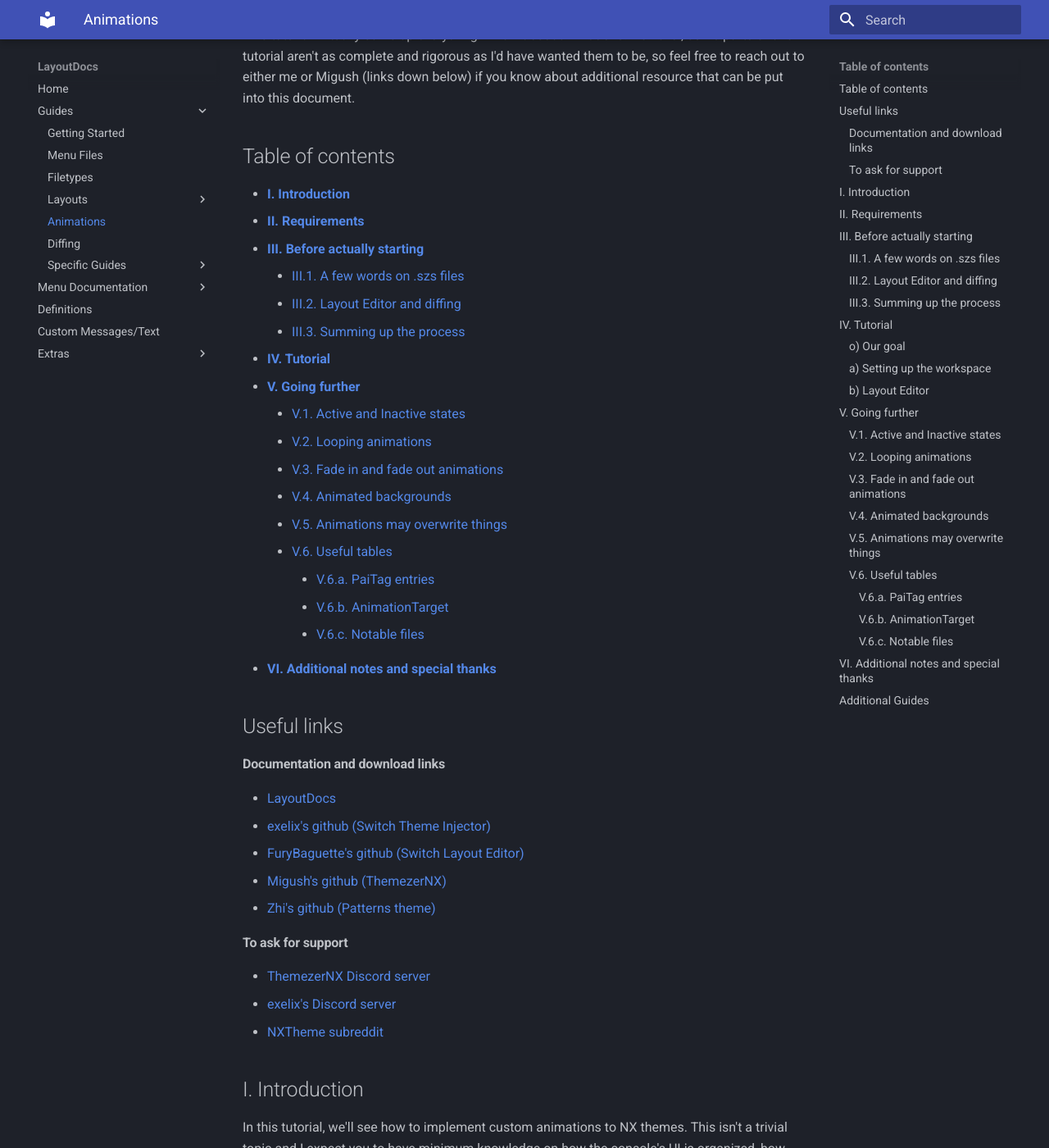
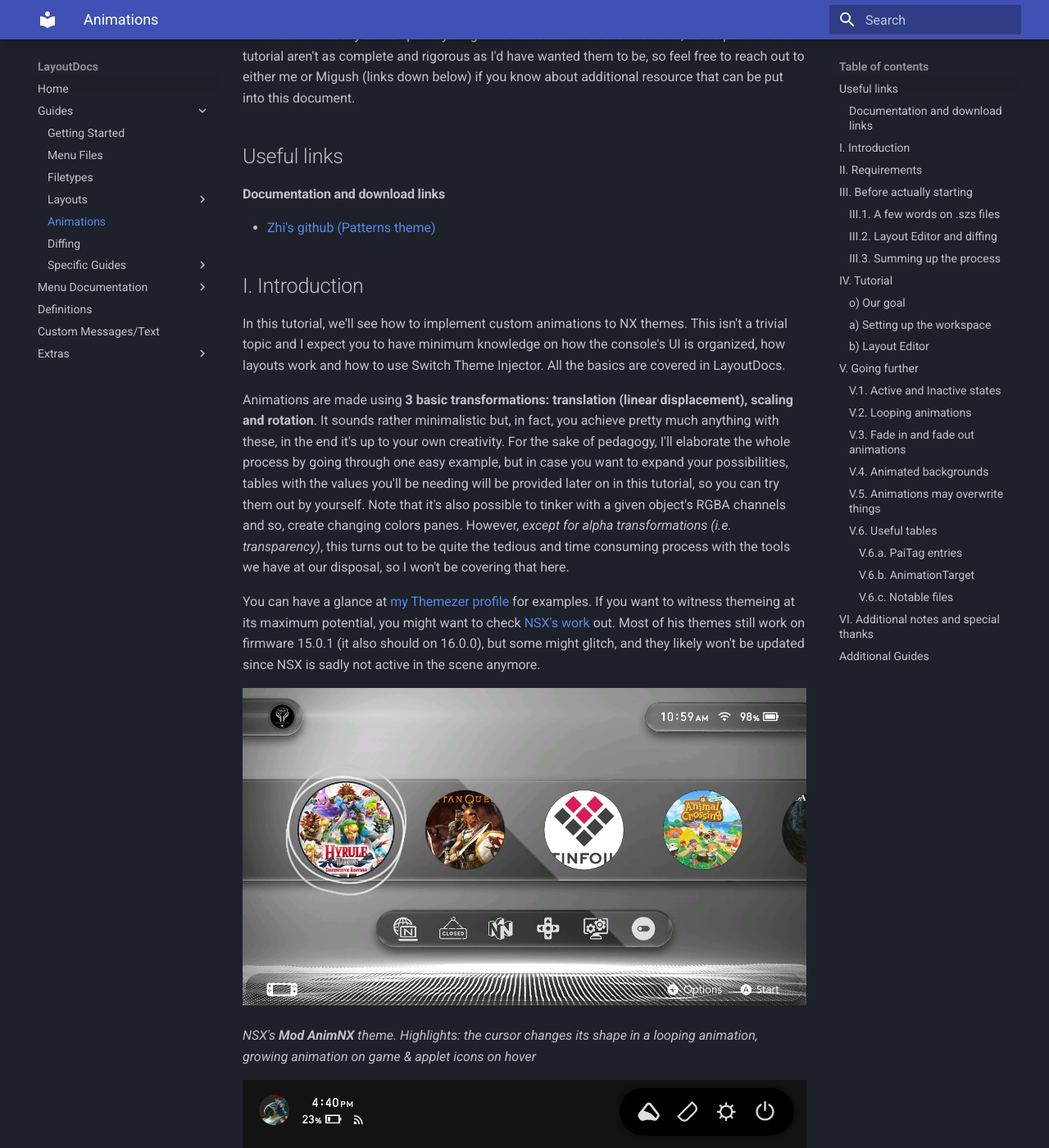
Before and after one commit to ThemezerNX/LayoutDocs, an MkDocs documentation site: the page built from docs/guide/animations/index.md, in a window 1280 px wide and 1400 px high, scrolled down 269 px. Shown: the whole window at 82% size. Built offline with MkDocs 1.6.1 and Material for MkDocs 9.7.7, drawn with Linux system fonts in a browser that asks for light colours.

Commit message:
Update animations tutorial

```diff
--- a/docs/guide/animations/index.md
+++ b/docs/guide/animations/index.md
@@ -6,40 +6,10 @@ _Written by [Capybara](https://themezer.net/creators/382997176307154945)_
 <br />
 This tutorial virtually sums up everything I know about animations. However, some parts of this tutorial aren't as complete and rigorous as I'd have wanted them to be, so feel free to reach out to either me or Migush (links down below) if you know about additional resource that can be put into this document.
 
-## Table of contents
-
-- **[I. Introduction](#i-introduction)**
-- **[II. Requirements](#ii-requirements)**
-- **[III. Before actually starting](#iii-before-actually-starting)**
-	- [III.1. A few words on .szs files](#iii1-a-few-words-on-szs-files)
-	- [III.2. Layout Editor and diffing](#iii2-layout-editor-and-diffing)
-	- [III.3. Summing up the process](#iii3-summing-up-the-process)
-- **[IV. Tutorial](#iv-tutorial)**
-- **[V. Going further](#v-going-further)**
-	- [V.1. Active and Inactive states](#v1-active-and-inactive-states)
-	- [V.2. Looping animations](#v2-looping-animations)
-	- [V.3. Fade in and fade out animations](#v3-fade-in-and-fade-out-animations)
-	- [V.4. Animated backgrounds](#v4-animated-backgrounds)
-	- [V.5. Animations may overwrite things](#v5-animations-may-overwrite-things)
-    - [V.6. Useful tables](#v6-useful-tables)
-	    - [V.6.a. PaiTag entries](#v6a-paitag-entries)
-         - [V.6.b. AnimationTarget](#v6b-animationtarget)
-         - [V.6.c. Notable files](#v6c-notable-files)
-- **[VI. Additional notes and special thanks](#vi-additional-notes-and-special-thanks)**
-
 ## Useful links
 
 #### Documentation and download links
-- [LayoutDocs](https://layoutdocs.themezer.net/)
-- [exelix's github (Switch Theme Injector)](https://github.com/exelix11/SwitchThemeInjector)
-- [FuryBaguette's github (Switch Layout Editor)](https://github.com/FuryBaguette/SwitchLayoutEditor)
-- [Migush's github (ThemezerNX)](https://github.com/ThemezerNX/)
 - [Zhi's github (Patterns theme)](https://github.com/zzzribas/Patterns)
-
-#### To ask for support
-- [ThemezerNX Discord server](https://discord.com/invite/nnm8wyM)
-- [exelix's Discord server](https://discord.gg/rqU5Tf8)
-- [NXTheme subreddit](https://www.reddit.com/r/NXThemes/)
 
 
 ## <a href="#intro"></a>I. Introduction
```
